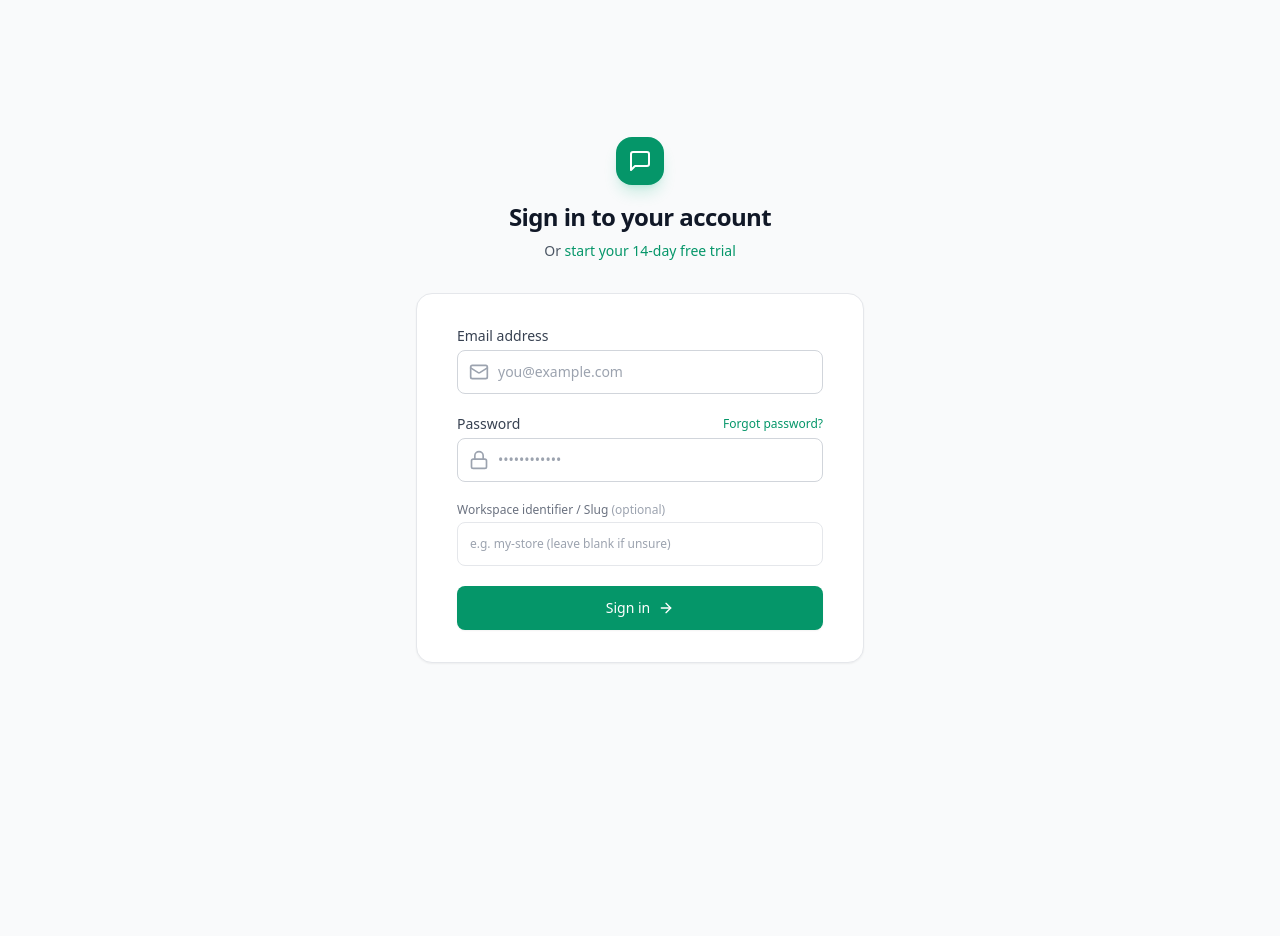
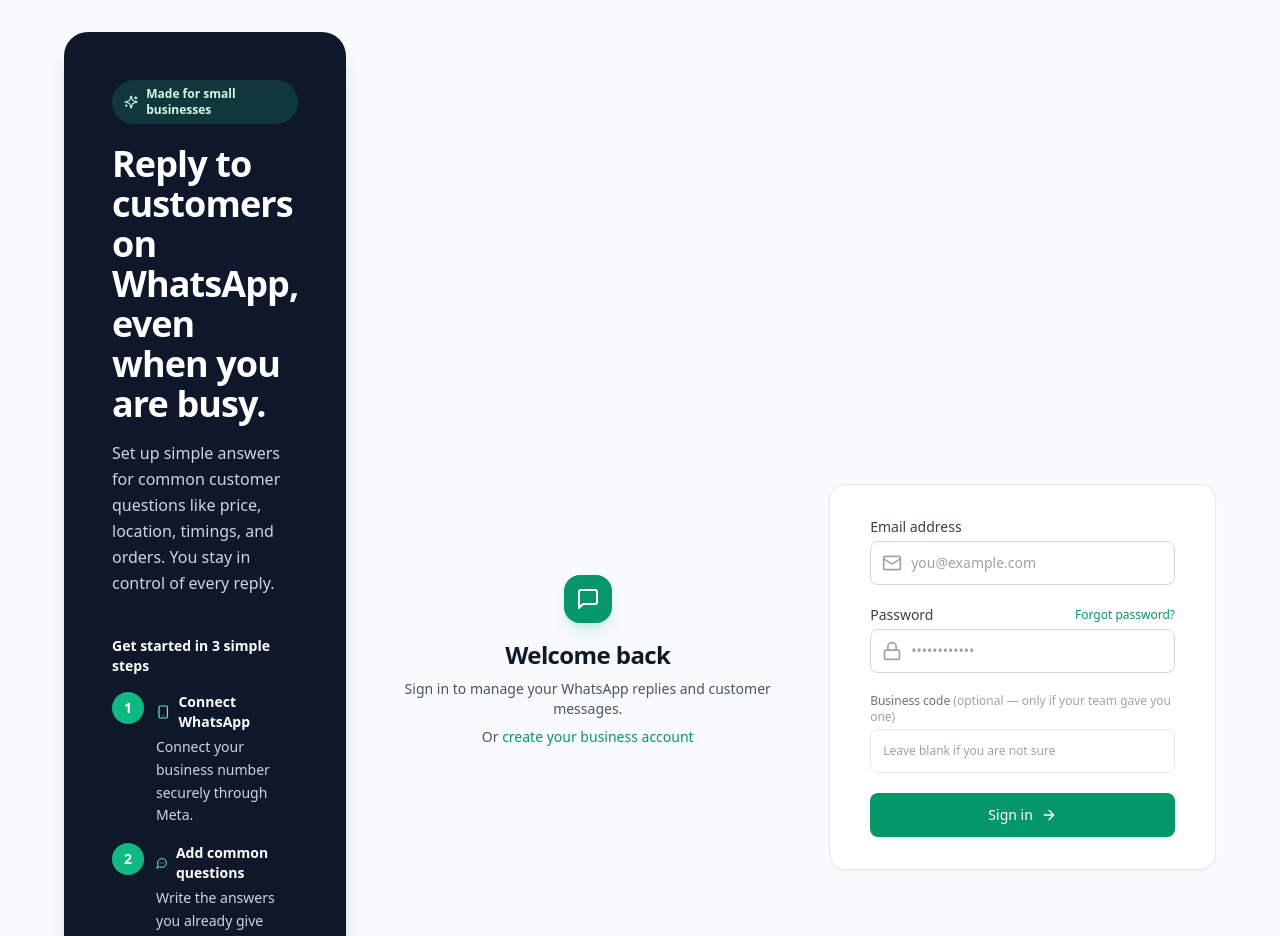
Before and after one commit to Pranshu012/WhatsApp-Saas, a React (Vite) app in the folder frontend/: page /login in a window 1280 px wide. Shown: the top 936 px of the page. Before the commit the page ends 800 px from the top, so only its background shows below. Built offline with nearby package versions, Linux system fonts and the light colour scheme; no server answers.

Commit message:
feat(ux): clarify product onboarding and audit readiness

```diff
--- a/frontend/src/features/auth/LoginScreen.tsx
+++ b/frontend/src/features/auth/LoginScreen.tsx
@@ -3,6 +3,7 @@
 import { useAuth } from '../../context/AuthContext';
 import { MessageSquare, ArrowRight, Lock, Mail, Loader2 } from 'lucide-react';
 import { AlertBanner } from '../../components/AlertBanner';
+import { ProductIntro } from './ProductIntro';
 
 export const LoginScreen: React.FC = () => {
   const [email, setEmail] = useState('');
@@ -37,20 +38,25 @@
   };
 
   return (
-    <div className="min-h-screen bg-gray-50 flex flex-col justify-center py-12 px-4 sm:px-6 lg:px-8">
-      <div className="sm:mx-auto sm:w-full sm:max-w-md">
+    <div className="min-h-screen bg-gray-50 flex items-center justify-center py-8 px-4 sm:px-6 lg:px-8">
+      <div className="w-full max-w-6xl flex flex-col lg:flex-row items-center justify-center gap-8 lg:gap-12">
+        <ProductIntro />
+        <div className="w-full sm:max-w-md">
         <div className="flex justify-center">
           <div className="w-12 h-12 rounded-2xl bg-brand-600 flex items-center justify-center text-white shadow-lg shadow-brand-500/20">
             <MessageSquare className="w-6 h-6" />
           </div>
         </div>
         <h2 className="mt-4 text-center text-2xl font-bold tracking-tight text-gray-900">
-          Sign in to your account
+          Welcome back
         </h2>
+        <p className="mt-2 text-center text-sm text-gray-600">
+          Sign in to manage your WhatsApp replies and customer messages.
+        </p>
         <p className="mt-2 text-center text-sm text-gray-600">
           Or{' '}
           <Link to="/register" className="font-medium text-brand-600 hover:text-brand-500">
-            start your 14-day free trial
+            create your business account
           </Link>
         </p>
       </div>
@@ -121,7 +127,7 @@
 
             <div>
               <label htmlFor="tenantSlug" className="block text-xs font-medium text-gray-500 mb-1">
-                Workspace identifier / Slug <span className="text-gray-400 font-normal">(optional)</span>
+                Business code <span className="text-gray-400 font-normal">(optional — only if your team gave you one)</span>
               </label>
               <input
                 id="tenantSlug"
@@ -130,7 +136,7 @@
                 value={tenantSlug}
                 onChange={(e) => setTenantSlug(e.target.value)}
                 className="block w-full px-3 py-2 border border-gray-200 rounded-lg text-gray-900 placeholder-gray-400 focus:outline-none focus:ring-2 focus:ring-brand-500 focus:border-brand-500 text-xs min-h-[44px]"
-                placeholder="e.g. my-store (leave blank if unsure)"
+                placeholder="Leave blank if you are not sure"
               />
             </div>
 
@@ -153,6 +159,7 @@
             </button>
           </form>
         </div>
+        </div>
       </div>
     </div>
   );
--- /dev/null
+++ b/frontend/src/features/auth/ProductIntro.tsx
@@ -0,0 +1,46 @@
+import React from 'react';
+import { CheckCircle2, MessageCircleMore, Smartphone, Sparkles } from 'lucide-react';
+
+/** Explains the product before asking a new business owner to create an account. */
+export const ProductIntro: React.FC = () => (
+  <section className="w-full sm:max-w-md lg:w-[28rem] lg:max-w-none xl:w-[32rem] bg-slate-900 text-white p-7 sm:p-10 xl:p-12 flex flex-col justify-between rounded-3xl shadow-xl shadow-slate-900/15">
+    <div>
+      <div className="inline-flex items-center gap-2 px-3 py-1.5 rounded-full bg-brand-500/20 text-brand-100 text-xs font-semibold">
+        <Sparkles className="w-4 h-4" />
+        Made for small businesses
+      </div>
+      <h1 className="mt-5 text-2xl sm:text-3xl xl:text-4xl font-bold tracking-tight leading-tight">
+        Reply to customers on WhatsApp, even when you are busy.
+      </h1>
+      <p className="mt-4 text-slate-300 leading-relaxed">
+        Set up simple answers for common customer questions like price, location, timings, and orders. You stay in control of every reply.
+      </p>
+    </div>
+
+    <div className="space-y-4 my-7 sm:my-10">
+      <p className="text-sm font-semibold text-white">Get started in 3 simple steps</p>
+      <Step icon={Smartphone} number="1" title="Connect WhatsApp" text="Connect your business number securely through Meta." />
+      <Step icon={MessageCircleMore} number="2" title="Add common questions" text="Write the answers you already give customers every day." />
+      <Step icon={CheckCircle2} number="3" title="Turn on instant replies" text="Customers get quick help while you focus on your work." />
+    </div>
+
+    <p className="text-xs leading-relaxed text-slate-400 border-t border-slate-700 pt-5">
+      Your WhatsApp account and Meta message charges remain under your control. We never ask for your Meta password or payment details.
+    </p>
+  </section>
+);
+
+const Step: React.FC<{
+  icon: React.ComponentType<{ className?: string }>;
+  number: string;
+  title: string;
+  text: string;
+}> = ({ icon: Icon, number, title, text }) => (
+  <div className="flex gap-3">
+    <div className="w-8 h-8 rounded-full bg-brand-500 text-white shrink-0 flex items-center justify-center text-sm font-bold">{number}</div>
+    <div>
+      <div className="flex items-center gap-2 text-sm font-semibold"><Icon className="w-4 h-4 text-brand-300" />{title}</div>
+      <p className="mt-1 text-sm text-slate-300 leading-relaxed">{text}</p>
+    </div>
+  </div>
+);
--- a/frontend/src/features/auth/RegisterScreen.tsx
+++ b/frontend/src/features/auth/RegisterScreen.tsx
@@ -3,6 +3,7 @@
 import { useAuth } from '../../context/AuthContext';
 import { MessageSquare, ArrowRight, Lock, Mail, Building, User, Loader2 } from 'lucide-react';
 import { AlertBanner } from '../../components/AlertBanner';
+import { ProductIntro } from './ProductIntro';
 
 export const RegisterScreen: React.FC = () => {
   const [businessName, setBusinessName] = useState('');
@@ -71,18 +72,20 @@
   };
 
   return (
-    <div className="min-h-screen bg-gray-50 flex flex-col justify-center py-12 px-4 sm:px-6 lg:px-8">
-      <div className="sm:mx-auto sm:w-full sm:max-w-md">
+    <div className="min-h-screen bg-gray-50 flex items-center justify-center py-8 px-4 sm:px-6 lg:px-8">
+      <div className="w-full max-w-6xl flex flex-col lg:flex-row items-center justify-center gap-8 lg:gap-12">
+        <ProductIntro />
+        <div className="w-full sm:max-w-md">
         <div className="flex justify-center">
           <div className="w-12 h-12 rounded-2xl bg-brand-600 flex items-center justify-center text-white shadow-lg shadow-brand-500/20">
             <MessageSquare className="w-6 h-6" />
           </div>
         </div>
         <h2 className="mt-4 text-center text-2xl font-bold tracking-tight text-gray-900">
-          Create your business account
+          Start automating customer replies
         </h2>
         <p className="mt-2 text-center text-sm text-gray-600">
-          14-day free trial. No credit card required.
+          Create your account, then connect WhatsApp and add the answers customers ask for most.
         </p>
       </div>
 
@@ -123,11 +126,11 @@
             {/* Workspace Slug */}
             <div>
               <label htmlFor="slug" className="block text-sm font-medium text-gray-700 mb-1">
-                Workspace URL Identifier
+                Business code
               </label>
               <div className="flex rounded-lg shadow-sm border border-gray-300 overflow-hidden focus-within:ring-2 focus-within:ring-brand-500 focus-within:border-brand-500">
                 <span className="inline-flex items-center px-3 text-gray-400 bg-gray-50 text-xs border-r border-gray-200">
-                  wasaas.in/
+                  your-business/
                 </span>
                 <input
                   id="slug"
@@ -224,7 +227,7 @@
                   </>
                 ) : (
                   <>
-                    Start 14-Day Free Trial
+                    Create My Business Account
                     <ArrowRight className="w-4 h-4" />
                   </>
                 )}
@@ -241,6 +244,7 @@
             </p>
           </div>
         </div>
+        </div>
       </div>
     </div>
   );
```
Also changed, not shown: 2 other files (tests, documents, lock files or other folders).
